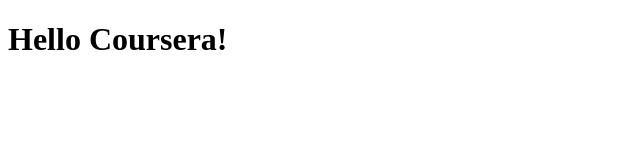
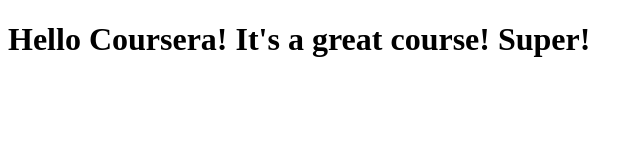
Before and after one commit to AnkeHofmann/coursera-testing, a plain HTML site: page site/index.html in a window 1280 px wide. Shown: the whole page, without its empty margins (0-643 px from the left). Drawn offline with Linux system fonts and the light colour scheme.

Commit message:
Small addition to our page content.

```diff
--- a/site/index.html
+++ b/site/index.html
@@ -4,6 +4,6 @@
 	<title>Hello Coursera</title>
 </head>
 <body>
-<h1>Hello Coursera!</h1>
+<h1>Hello Coursera! It's a great course! Super!</h1>
 </body>
 </html>
```
